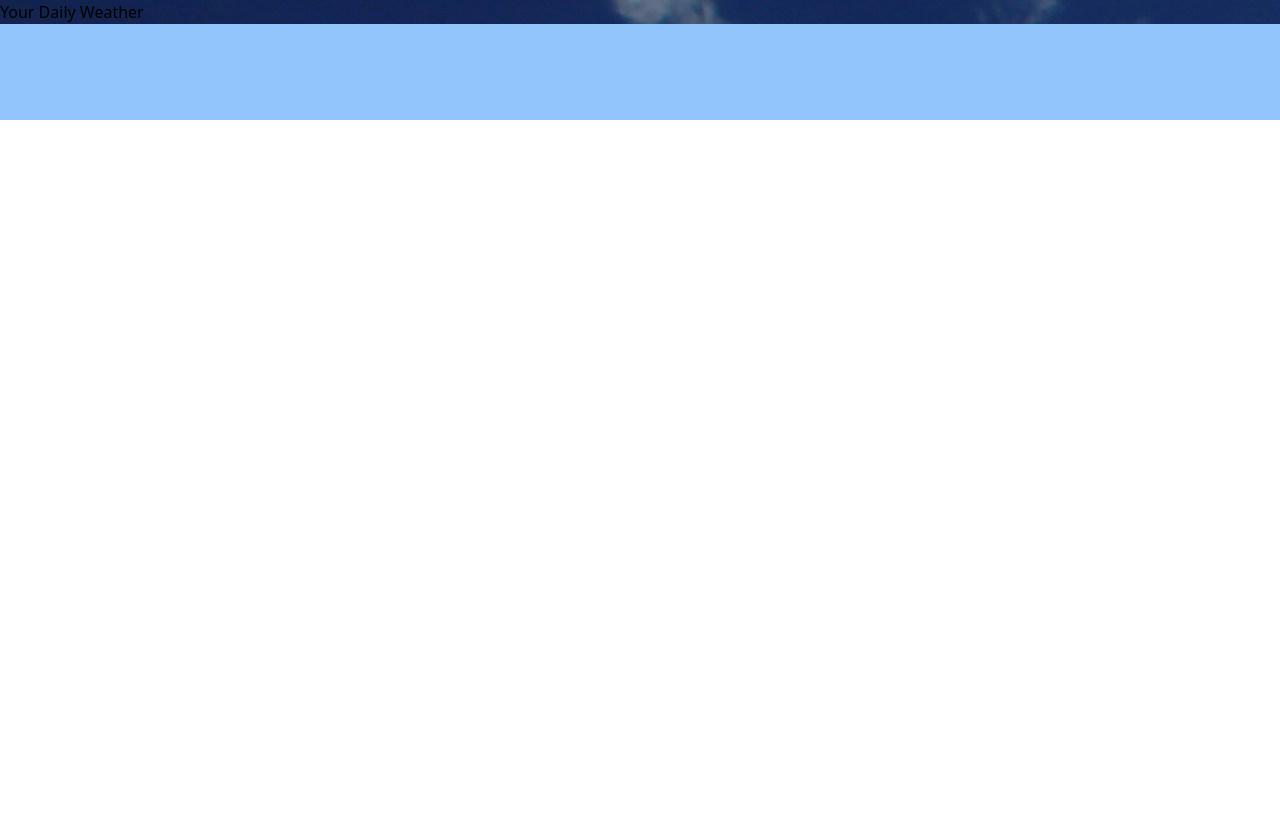
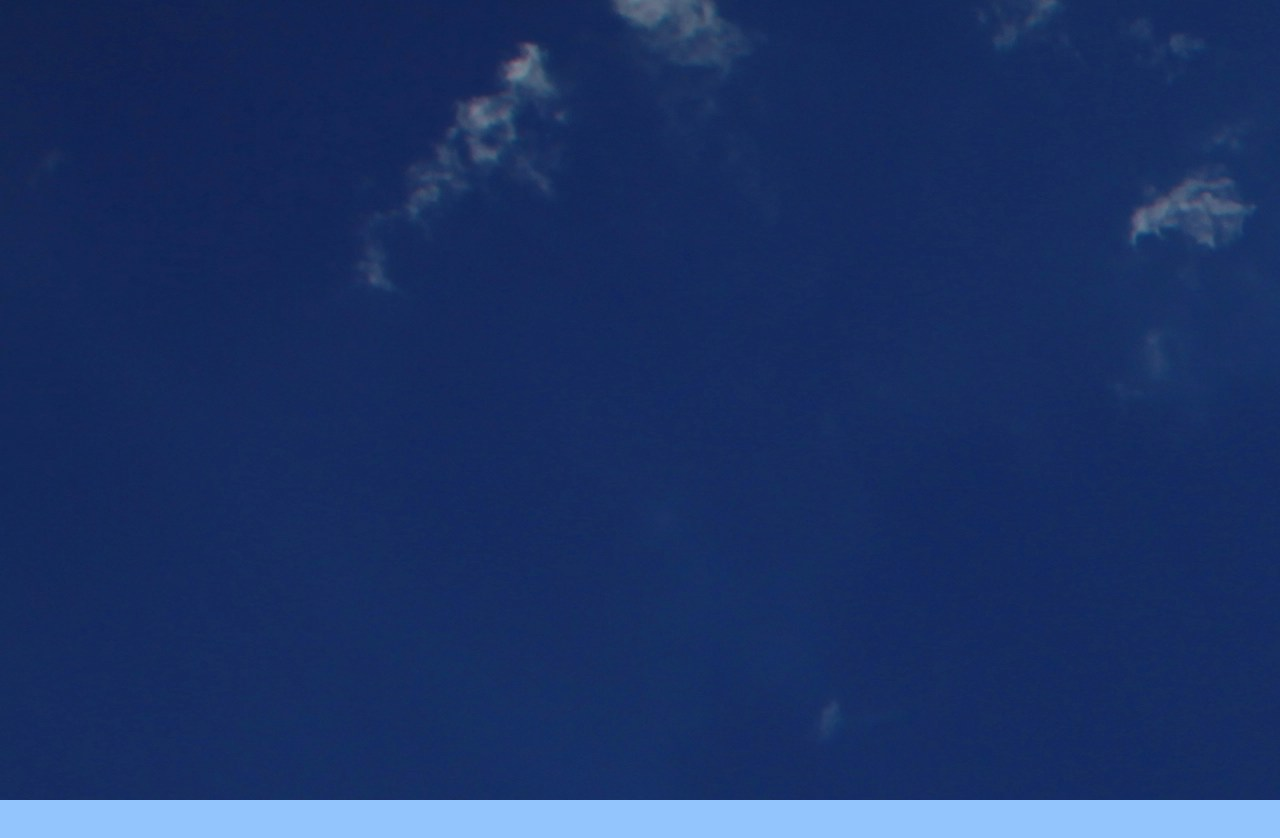
Before and after one commit to Tshedimoso/myweatherdashboard, a React (Vite) app: page / in a window 1280 px wide. Shown: the top 838 px of the page. Before the commit the page ends 800 px from the top, so only its background shows below. Built offline with nearby package versions, Linux system fonts and the light colour scheme.

Commit message:
nothing much

```diff
--- a/src/App.jsx
+++ b/src/App.jsx
@@ -1,8 +1,7 @@
 function App(){
   return(<>
 
-    <div className= "bg-landing">
-      <h1>Your Daily Weather</h1>
+    <div className="h-screen bg-landing">
 
 
 
```
